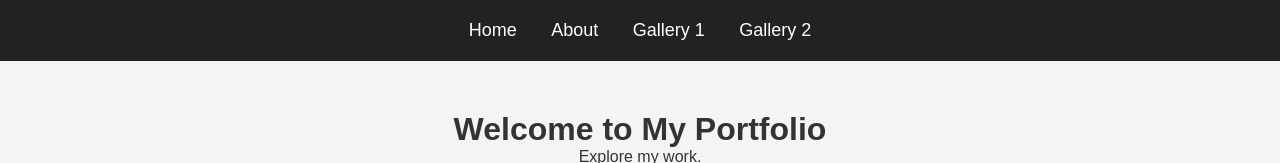
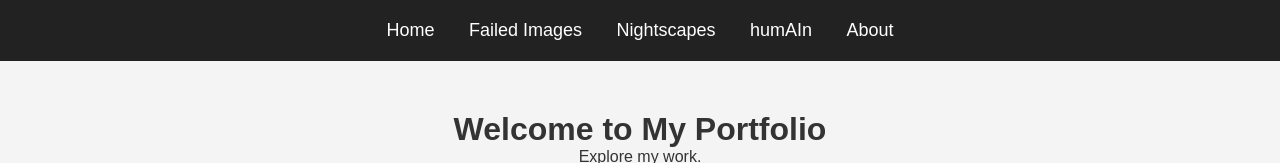
Before and after one commit to dark-NRG/portfolio, a plain HTML site: page index.html in a window 1280 px wide. Shown: the top 163 px of the page. Drawn offline with Linux system fonts and the light colour scheme.

Commit message:
Update index.html

```diff
--- a/index.html
+++ b/index.html
@@ -14,9 +14,10 @@
         <nav>
             <ul>
                 <li><a href="index.html">Home</a></li>
+                <li><a href="gallery1.html">Failed Images</a></li>
+                <li><a href="gallery2.html">Nightscapes</a></li>
+                <li><a href="gallery3.html">humAIn</a></li>
                 <li><a href="about.html">About</a></li>
-                <li><a href="gallery1.html">Gallery 1</a></li>
-                <li><a href="gallery2.html">Gallery 2</a></li>
             </ul>
         </nav>
     </header>
```
